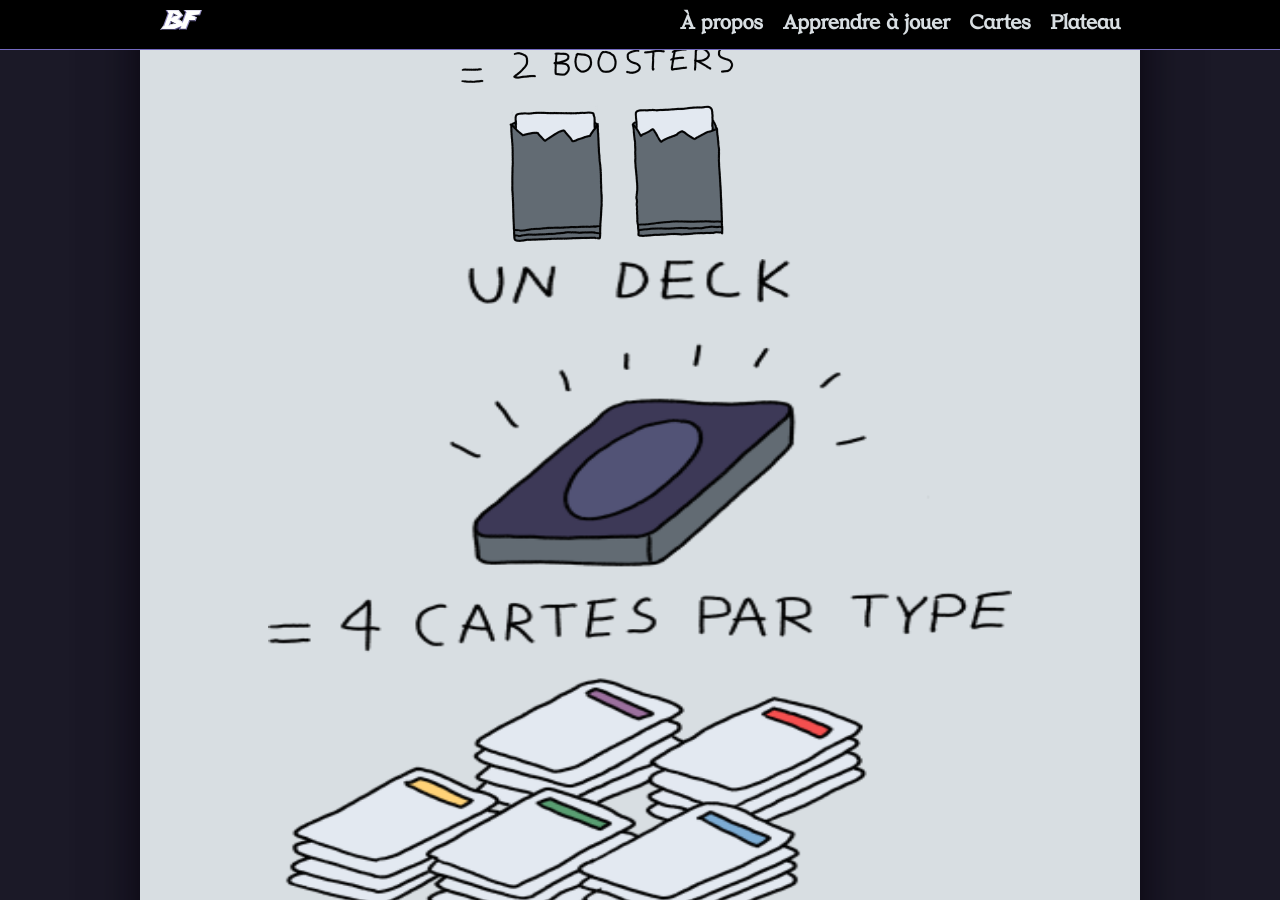
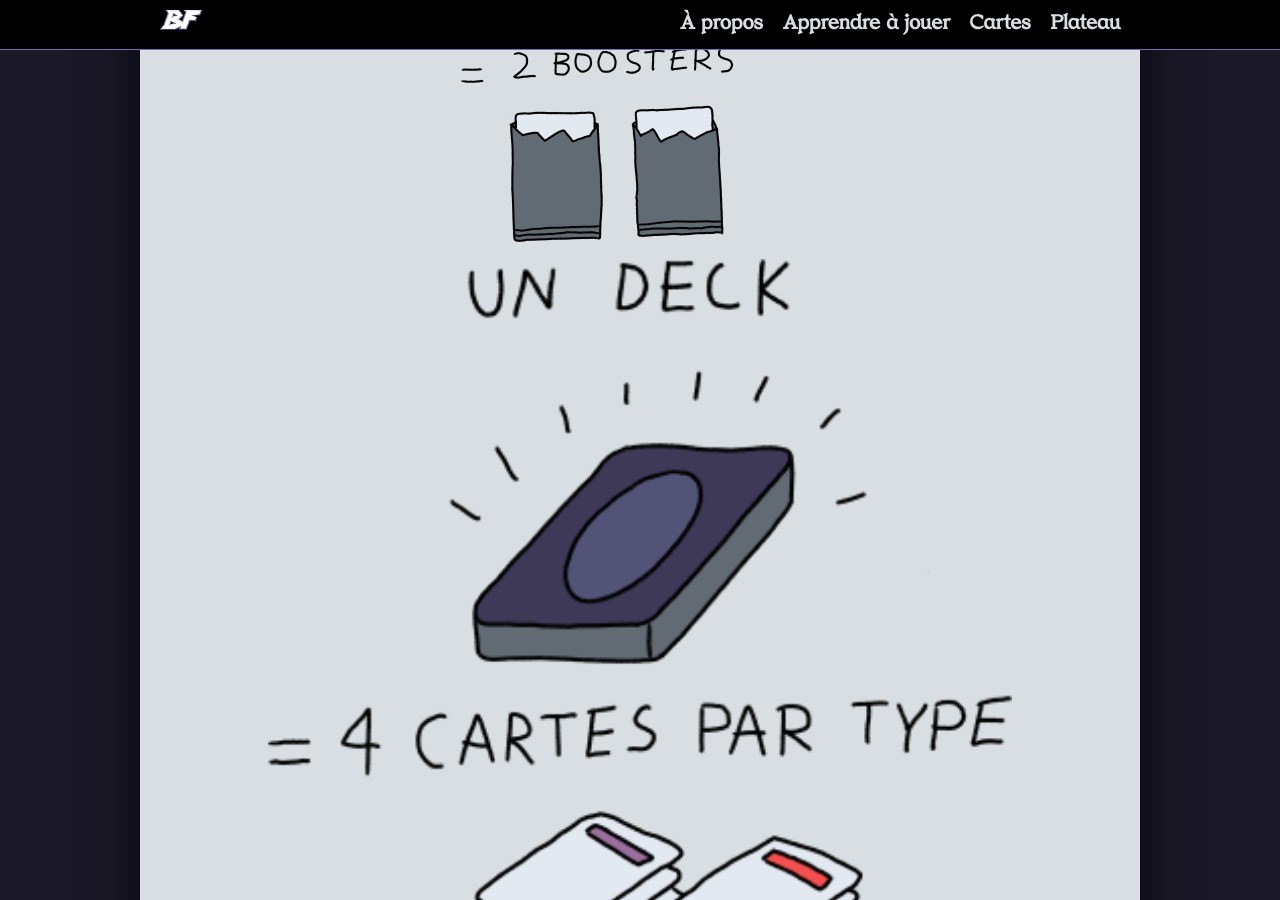
Before and after one commit to dracdrac/BATTLEFIGHT, a Jekyll site: the page built from ressources/apprendre.md, in a window 1280 px wide and 900 px high, scrolled down 1073 px. Built offline with Jekyll 4.4.1, drawn with Linux system fonts in a browser that asks for light colours; our own code applies the rules of GitHub Pages for plain Markdown files; the repository's description, which GitHub fills in, is left out.

Commit message:
Update apprendre.md

```diff
--- a/ressources/apprendre.md
+++ b/ressources/apprendre.md
@@ -16,7 +16,7 @@
 
 ![Créer son deck](/img/visu-deck.png)
 
-<img width="80%" height="1000" src="/img/visu-deck.png">
+<img width="80%" src="/img/visu-deck.png">
 
 ### Mise en place
 
```
